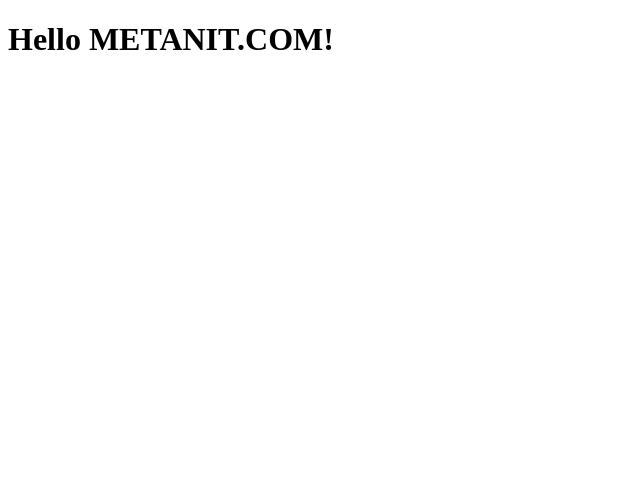
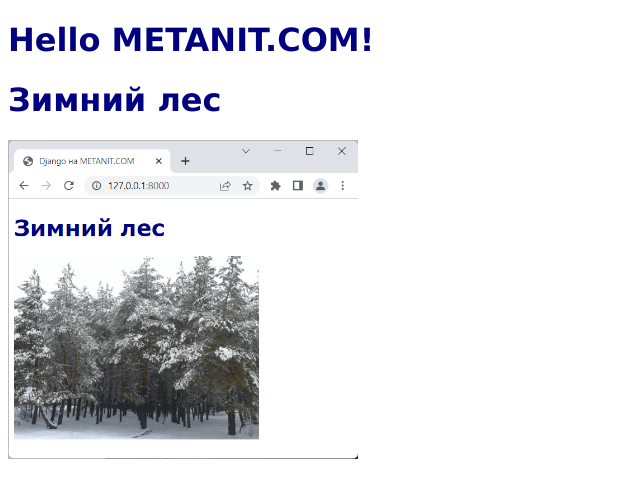
Before and after one commit to timzab/python_metanit, a Django app: page / in a window 1280 px wide. Shown: the top 498 px of the page, without its empty margins (0-640 px from the left). Run offline with Django 3.2, Linux system fonts and the light colour scheme.

Commit message:
some changes with forest

```diff
--- /dev/null
+++ b/metanit/hello/static/css/styles.css
@@ -0,0 +1,3 @@
+body{ font-family: Verdana;}
+h1{color:navy;}
+img{width:350px;}
--- a/metanit/metanit/settings.py
+++ b/metanit/metanit/settings.py
@@ -120,7 +120,7 @@
 # Static files (CSS, JavaScript, Images)
 # https://docs.djangoproject.com/en/3.2/howto/static-files/
 
-STATIC_URL = '/static/'
+STATIC_URL = 'static/'
 
 # Default primary key field type
 # https://docs.djangoproject.com/en/3.2/ref/settings/#default-auto-field
--- a/metanit/metanit/templates/index.html
+++ b/metanit/metanit/templates/index.html
@@ -1,10 +1,14 @@
 <!DOCTYPE html>
+{% load static %}
 <html>
 <head>
     <meta charset="utf-8" />
+    <link rel="stylesheet" href="{% static "css/styles.css" %}" />
     <title>Django on METANIT.COM</title>
 </head>
 <body>
     <h1>Hello METANIT.COM!</h1>
+    <h1>Зимний лес</h1>
+    <img src="{% static "images/forest.png" %}" alt="зимний лес" >
 </body>
 </html>
```
Also changed, not shown: metanit/hello/static/images/forest.png (added), metanit/metanit/templates/base.html (added), metanit/metanit/templates/contacts.html (added).
